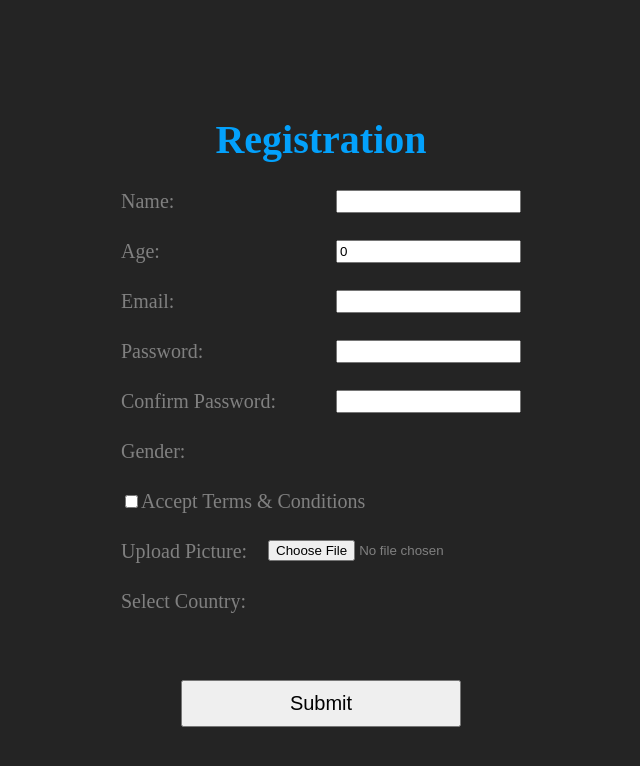
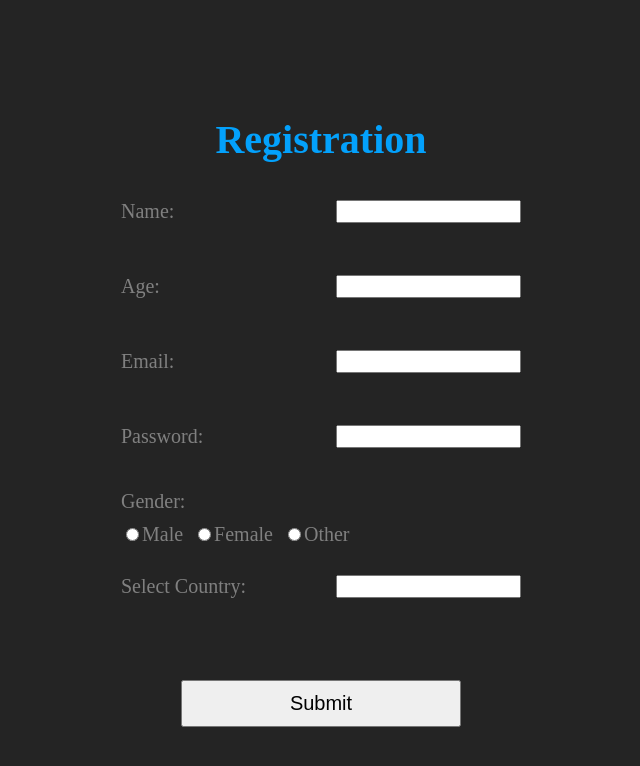
Before and after one commit to evgueniazet/react-forms, a React (Vite) app: page /uncontrolled-form in a window 1280 px wide. Shown: the top 766 px of the page, without its empty margins (319-959 px from the left). Built offline with nearby package versions, Linux system fonts and the light colour scheme.

Commit message:
refactor: remove some code parts

```diff
--- a/src/components/HookForm/HookForm.module.scss
+++ b/src/components/HookForm/HookForm.module.scss
@@ -22,10 +22,11 @@
 .formItem {
     display: flex;
     justify-content: space-between;
+    margin-top: 10px;
 }
 
 .formItemWrapper {
-    height: 50px;
+    height: 75px;
 }
 
 .genderList {
@@ -40,6 +41,7 @@
 
 .error {
     color: $red;
+    font-size: 14px;
 }
 
 .button {
--- a/src/components/HookForm/HookForm.tsx
+++ b/src/components/HookForm/HookForm.tsx
@@ -7,6 +7,7 @@ import {
   setFormData,
   setFormImage,
   selectFormImage,
+  selectCountries,
 } from '../../store/reducers/formReducer';
 import { schema } from '../../utils/schema';
 import styles from './HookForm.module.scss';
@@ -24,11 +25,11 @@ const HookForm: React.FC = () => {
   const dispatch = useDispatch();
   const navigate = useNavigate();
   const formImage = useSelector(selectFormImage);
+  const countries = useSelector(selectCountries);
 
   const {
     register,
     handleSubmit,
-    setValue,
     formState: { errors },
   } = useForm<IFormValues>({
     resolver: async (data: IFormValues) => {
@@ -73,28 +74,6 @@ const HookForm: React.FC = () => {
           });
         }
       }
-    }
-  };
-
-  const handleImageChange = async (
-    event: React.ChangeEvent<HTMLInputElement>
-  ) => {
-    const file = event.currentTarget.files?.[0];
-
-    if (file) {
-      const reader = new FileReader();
-
-      reader.onloadend = () => {
-        if (reader.error) {
-          console.error('Error reading the file:', reader.error);
-        } else {
-          const base64Image = reader.result?.toString() || '';
-          setValue('picture', file, { shouldValidate: true });
-          dispatch(setFormImage({ image: base64Image }));
-        }
-      };
-
-      reader.readAsDataURL(file);
     }
   };
 
@@ -203,18 +182,22 @@ const HookForm: React.FC = () => {
 
         <div className={styles.formItemWrapper}>
           <div className={styles.formItem}>
-            <label htmlFor="picture">Upload Picture:</label>
+            <label htmlFor="country">Select Country:</label>
             <input
-              type="file"
-              {...register('picture')}
-              onChange={(e) => {
-                handleImageChange(e);
-              }}
+              type="text"
+              id="country"
+              list="countriesList"
+              {...register('country')}
             />
+            <datalist id="countriesList">
+              {countries.map((country) => (
+                <option key={country.id} value={country.name} />
+              ))}
+            </datalist>
           </div>
-          {errors.picture && (
+          {errors.country && (
             <span className={styles.error}>
-              {errors.picture as React.ReactNode}
+              {errors.country as React.ReactNode}
             </span>
           )}
         </div>
@@ -228,7 +211,8 @@ const HookForm: React.FC = () => {
             !!errors.email ||
             !!errors.password ||
             !!errors.passwordConfirm ||
-            !!errors.gender
+            !!errors.gender ||
+            !!errors.country
           }
         >
           Submit
--- a/src/components/UncontrolledForm/UncontrolledForm.module.scss
+++ b/src/components/UncontrolledForm/UncontrolledForm.module.scss
@@ -22,10 +22,11 @@
 .formItem {
     display: flex;
     justify-content: space-between;
+    margin-top: 10px;
 }
 
 .formItemWrapper {
-    height: 50px;
+    height: 75px;
 }
 
 .genderList {
@@ -40,6 +41,7 @@
 
 .error {
     color: $red;
+    font-size: 14px;
 }
 
 .button {
--- a/src/components/UncontrolledForm/UncontrolledForm.tsx
+++ b/src/components/UncontrolledForm/UncontrolledForm.tsx
@@ -1,10 +1,12 @@
 import React, { useState, ChangeEvent, FormEvent } from 'react';
 import { schema } from '../../utils/schema';
 import { useDispatch, useSelector } from 'react-redux';
+import { useNavigate } from 'react-router-dom';
 import {
   setFormData,
   setFormImage,
   selectFormData,
+  selectCountries,
 } from '../../store/reducers/formReducer';
 import styles from './UncontrolledForm.module.scss';
 
@@ -13,9 +15,8 @@ interface FormErrors {
   age: string;
   email: string;
   password: string;
-  passwordConfirm: string;
   gender: string;
-  acceptTerms: string;
+  country: string;
 }
 
 interface ValidationError {
@@ -29,16 +30,17 @@ interface ValidationErrors {
 
 const UncontrolledForm: React.FC = () => {
   const dispatch = useDispatch();
+  const countries = useSelector(selectCountries);
+  const navigate = useNavigate();
 
   const formData = useSelector(selectFormData) || {
     name: '',
-    age: 0,
+    age: '',
     email: '',
     password: '',
     passwordConfirm: '',
     gender: '',
     acceptTerms: false,
-    picture: undefined as File | undefined,
     country: '',
   };
 
@@ -47,10 +49,32 @@ const UncontrolledForm: React.FC = () => {
     age: '',
     email: '',
     password: '',
-    passwordConfirm: '',
     gender: '',
-    acceptTerms: '',
+    country: '',
   });
+
+  console.log('errors', errors);
+
+  const handleCountryChange = async (e: ChangeEvent<HTMLInputElement>) => {
+    const { name, value } = e.target;
+
+    try {
+      await schema.validateAt(name, { [name]: value });
+      setErrors((prevErrors) => ({
+        ...prevErrors,
+        [name as keyof FormErrors]: '',
+      }));
+      dispatch(setFormData({ ...formData, [name]: value }));
+    } catch (error) {
+      const validationError = error as ValidationError;
+      if (validationError instanceof Error) {
+        setErrors((prevErrors) => ({
+          ...prevErrors,
+          [name]: validationError.message,
+        }));
+      }
+    }
+  };
 
   const handleChange = async (
     e: React.ChangeEvent<
@@ -62,7 +86,6 @@ const UncontrolledForm: React.FC = () => {
     try {
       const inputValue =
         type === 'checkbox' ? (e.target as HTMLInputElement).checked : value;
-
       await schema.validateAt(name, { [name]: inputValue });
       setErrors((prevErrors) => ({
         ...prevErrors,
@@ -70,6 +93,7 @@ const UncontrolledForm: React.FC = () => {
       }));
     } catch (error) {
       const validationError = error as ValidationError;
+
       if (validationError instanceof Error) {
         setErrors((prevErrors) => ({
           ...prevErrors,
@@ -81,28 +105,19 @@ const UncontrolledForm: React.FC = () => {
     dispatch(setFormData({ ...formData, [name]: value }));
   };
 
-  const handlePictureChange = (e: ChangeEvent<HTMLInputElement>) => {
-    const file = e.target.files?.[0];
-    if (file) {
-      dispatch(
-        setFormData({ ...formData, picture: file, age: Number(formData.age) })
-      );
-    }
-  };
-
   const handleSubmit = async (e: FormEvent<HTMLFormElement>) => {
     e.preventDefault();
 
     try {
-      const formDataForValidation = { ...formData, age: Number(formData.age) };
+      const formDataForValidation = { ...formData };
       await schema.validate(formDataForValidation, { abortEarly: false });
-      console.log('Form submitted:', formData);
       dispatch(setFormData(formData));
       if (formData.picture) {
         dispatch(
           setFormImage({ image: URL.createObjectURL(formData.picture) })
         );
       }
+      navigate('/');
     } catch (error) {
       const validationErrors = error as ValidationErrors;
       if (validationErrors.inner && validationErrors.inner.length > 0) {
@@ -137,7 +152,7 @@ const UncontrolledForm: React.FC = () => {
             />
           </div>
 
-          {errors.name && <p>{errors.name}</p>}
+          {errors.name && <span className={styles.error}>{errors.name}</span>}
         </div>
 
         <div className={styles.formItemWrapper}>
@@ -151,7 +166,7 @@ const UncontrolledForm: React.FC = () => {
             />
           </div>
 
-          {errors.age && <p>{errors.age}</p>}
+          {errors.age && <span className={styles.error}>{errors.age}</span>}
         </div>
 
         <div className={styles.formItemWrapper}>
@@ -165,7 +180,7 @@ const UncontrolledForm: React.FC = () => {
             />
           </div>
 
-          {errors.email && <p>{errors.email}</p>}
+          {errors.email && <span className={styles.error}>{errors.email}</span>}
         </div>
 
         <div className={styles.formItemWrapper}>
@@ -179,57 +194,73 @@ const UncontrolledForm: React.FC = () => {
             />
           </div>
 
-          {errors.password && <p>{errors.password}</p>}
+          {errors.password && (
+            <span className={styles.error}>{errors.password}</span>
+          )}
+        </div>
+
+        <div className={styles.formItemWrapper}>
+          <label>Gender:</label>
+          <div className={styles.genderList}>
+            <label className={styles.genderItem}>
+              <input
+                type="radio"
+                name="gender"
+                value="male"
+                checked={formData.gender === 'male'}
+                onChange={handleChange}
+              />
+              Male
+            </label>
+            <label className={styles.genderItem}>
+              <input
+                type="radio"
+                name="gender"
+                value="female"
+                checked={formData.gender === 'female'}
+                onChange={handleChange}
+              />
+              Female
+            </label>
+            <label className={styles.genderItem}>
+              <input
+                type="radio"
+                name="gender"
+                value="other"
+                checked={formData.gender === 'other'}
+                onChange={handleChange}
+              />
+              Other
+            </label>
+          </div>
+          {errors.gender && (
+            <span className={styles.error}>
+              {errors.gender as React.ReactNode}
+            </span>
+          )}
         </div>
 
         <div className={styles.formItemWrapper}>
           <div className={styles.formItem}>
-            <label htmlFor="passwordConfirm">Confirm Password:</label>
+            <label htmlFor="country">Select Country:</label>
             <input
-              type="password"
-              name="passwordConfirm"
-              value={formData.passwordConfirm}
-              onChange={handleChange}
+              type="text"
+              id="country"
+              name="country"
+              value={formData.country}
+              onChange={handleCountryChange}
+              list="countriesList"
             />
           </div>
 
-          {errors.passwordConfirm && <p>{errors.passwordConfirm}</p>}
-        </div>
-
-        <div className={styles.formItemWrapper}>
-          <label>Gender:</label>
-        </div>
-
-        <div className={styles.formItemWrapper}>
-          <div className={styles.formItem}>
-            <label>
-              <input
-                type="checkbox"
-                name="acceptTerms"
-                checked={formData.acceptTerms}
-                onChange={handleChange}
-              />
-              Accept Terms & Conditions
-            </label>
-          </div>
-
-          {errors.acceptTerms && <p>{errors.acceptTerms}</p>}
-        </div>
-
-        <div className={styles.formItemWrapper}>
-          <div className={styles.formItem}>
-            <label htmlFor="picture">Upload Picture:</label>
-            <input
-              type="file"
-              name="picture"
-              accept=".png, .jpg, .jpeg"
-              onChange={handlePictureChange}
-            />
-          </div>
-        </div>
-
-        <div className={styles.formItemWrapper}>
-          <label htmlFor="country">Select Country:</label>
+          <datalist id="countriesList">
+            {countries.map((country) => (
+              <option key={country.id} value={country.name} />
+            ))}
+          </datalist>
+          {errors.country && (
+            <span className={styles.error}>{errors.country}</span>
+          )}
         </div>
 
         <button
--- a/src/interfaces/IFormValues.ts
+++ b/src/interfaces/IFormValues.ts
@@ -1,6 +1,6 @@
 export interface IFormValues {
   name: string;
-  age: number;
+  age: string;
   email: string;
   password: string;
   passwordConfirm: string;
--- a/src/utils/schema.ts
+++ b/src/utils/schema.ts
@@ -1,14 +1,12 @@
 import * as yup from 'yup';
 
-interface FileData {
-  size: number;
-  type: string;
-}
-
-export const schema = yup.object({
+const schema: yup.AnyObjectSchema = yup.object({
   name: yup
     .string()
-    .matches(/^[A-Z][a-z]*$/, 'Name should start with an uppercase letter')
+    .matches(
+      /^[A-ZА-Я][a-zа-я]*$/,
+      'Name should start with an uppercase letter and contain only letters'
+    )
     .required('Name is required'),
   age: yup
     .string()
@@ -28,10 +26,6 @@ export const schema = yup.object({
   passwordConfirm: yup
     .string()
     .oneOf([yup.ref('password')], 'Passwords must match')
-    .matches(
-      /^(?=.*[a-z])(?=.*[A-Z])(?=.*\d)(?=.*[@$!%*?&])[A-Za-z\d@$!%*?&]{8,}$/,
-      'Password must contain at least 8 characters, including 1 uppercase letter, 1 lowercase letter, 1 number, and 1 special character'
-    )
     .required('Password confirmation is required'),
   gender: yup.string().required('Gender is required'),
   acceptTerms: yup
@@ -41,23 +35,8 @@ export const schema = yup.object({
       'Accept Terms & Conditions is required',
       (value) => value === true
     ),
-  // picture: yup
-  // .mixed()
-  // .test(
-  //   'fileSize',
-  //   'File size is too large',
-  //   (value: FileData | undefined) => {
-  //     return value === undefined || (value.size <= 5 * 1024 * 1024);
-  //   }
-  // )
-  // .test(
-  //   'fileType',
-  //   'Invalid file type. Only PNG and JPEG are allowed',
-  //   (value: FileData | undefined) => {
-  //     return (
-  //       value === undefined ||
-  //       ['image/png', 'image/jpeg'].includes(value.type.split('/')[1])
-  //     );
-  //   }
-  // ),
+
+  country: yup.string().required('Country is required'),
 });
+
+export { schema };
```
Also changed, not shown: src/store/reducers/formReducer.ts (+20 -2 lines).
